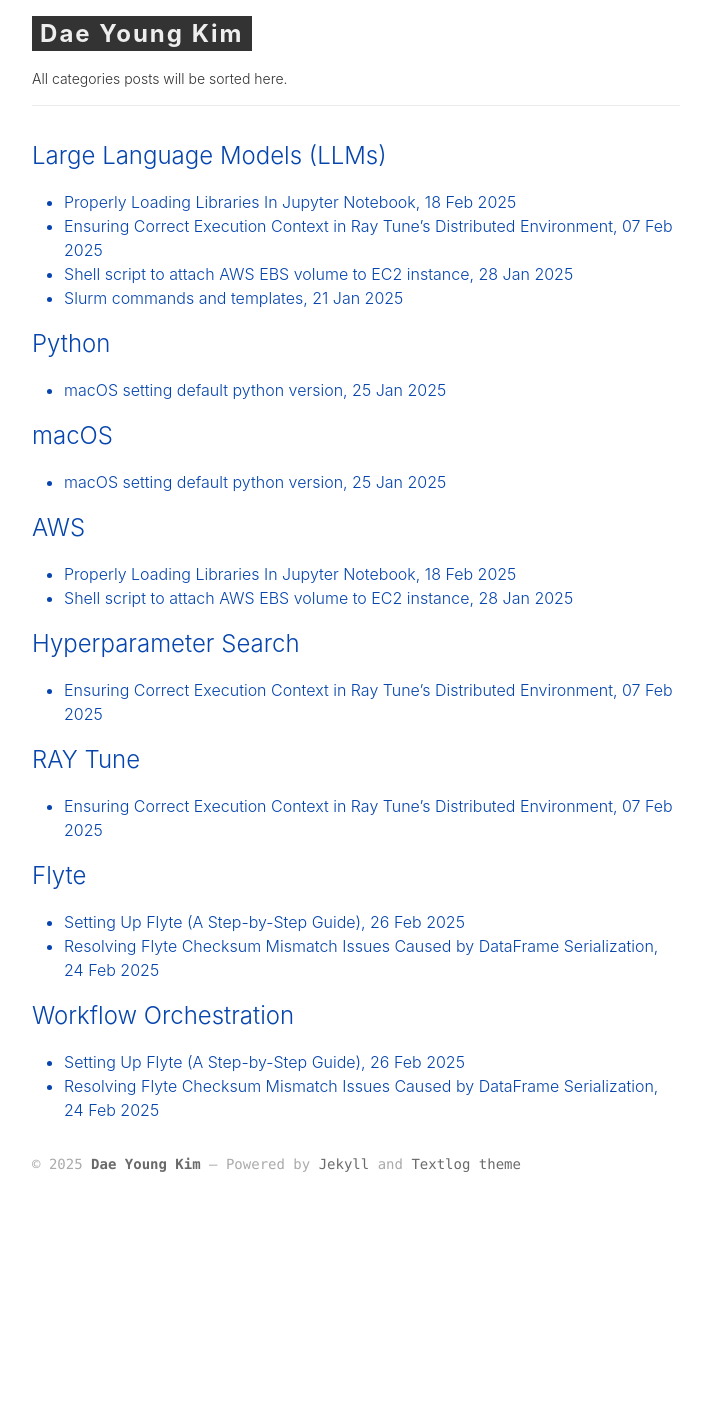
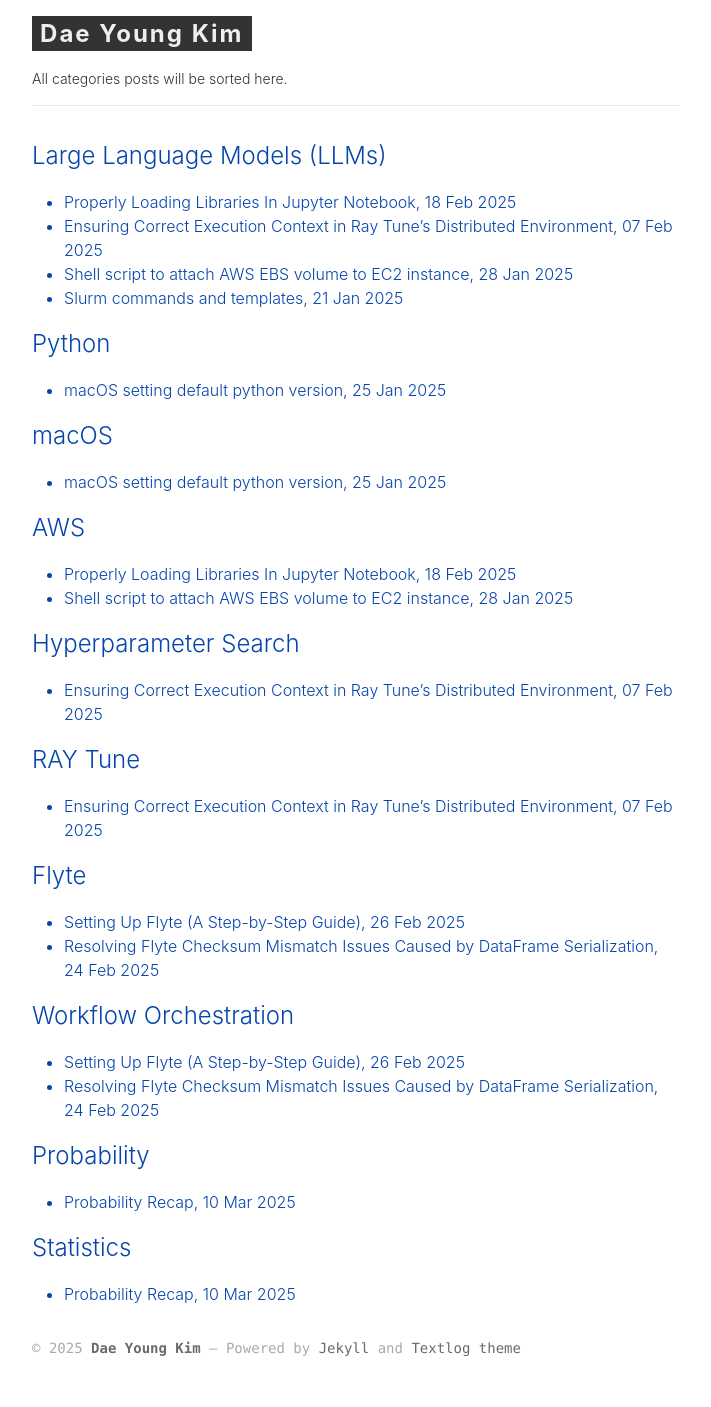
Before and after one commit to leroykim/leroykim.github.io, a Jekyll site: the page built from categories.html, in a window 1280 px wide. Shown: the whole page, without its empty margins (248-959 px from the left). Built offline with Jekyll 4.4.1, drawn with Linux system fonts in a browser that asks for light colours; comment, search, counter and statistics services are not loaded; before the commit the page ends 1223 px from its top, so only the background shows below that.

```diff
--- a/_layouts/default.html
+++ b/_layouts/default.html
@@ -11,3 +11,5 @@
     {% include google_analytics.html %}
   </body>
 </html>
+<script src=”https://polyfill.io/v3/polyfill.min.js?features=es6"></script>
+<script id=”MathJax-script” async src=”https://cdn.jsdelivr.net/npm/mathjax@3/es5/tex-mml-chtml.js"></script>
--- /dev/null
+++ b/_posts/2025-03-10-probability-recap.md
@@ -0,0 +1,10 @@
+---
+layout: post
+title: Probability Recap
+categories: [Probability, Statistics]
+tags: [Probability, Statistics]
+author: Dae-young Kim
+comment: true
+---
+
+$$ x = y^2 $$
```
